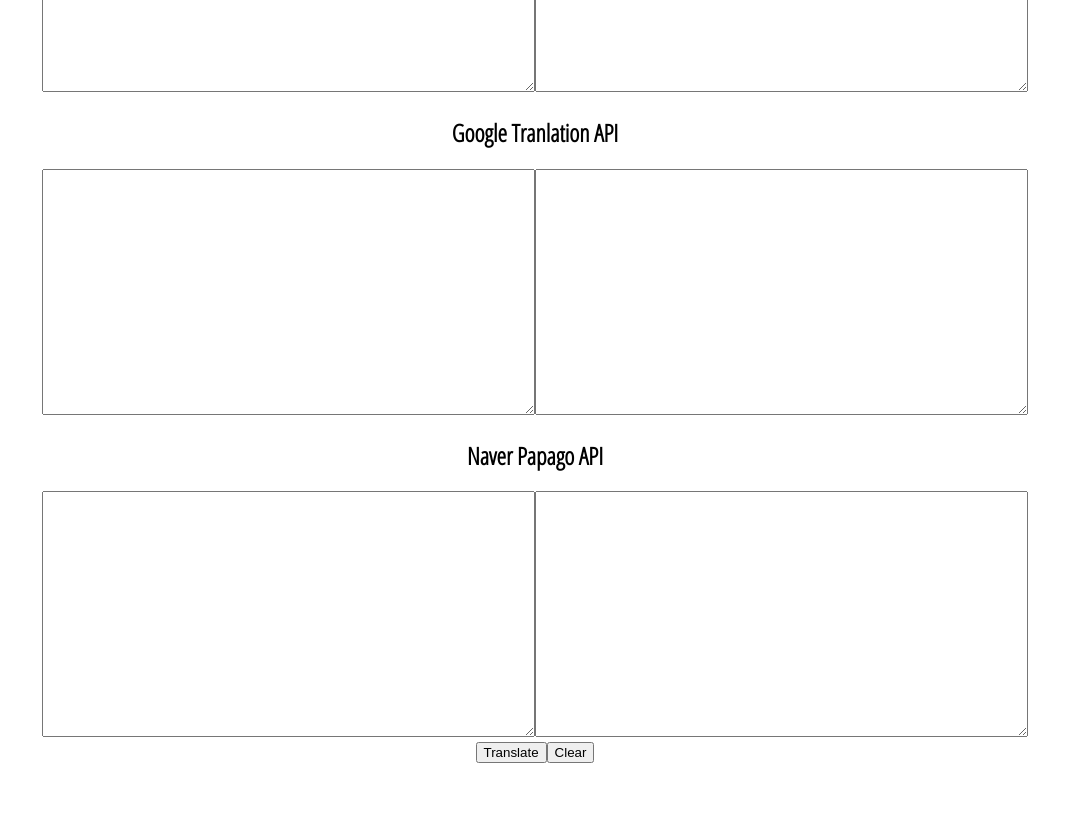
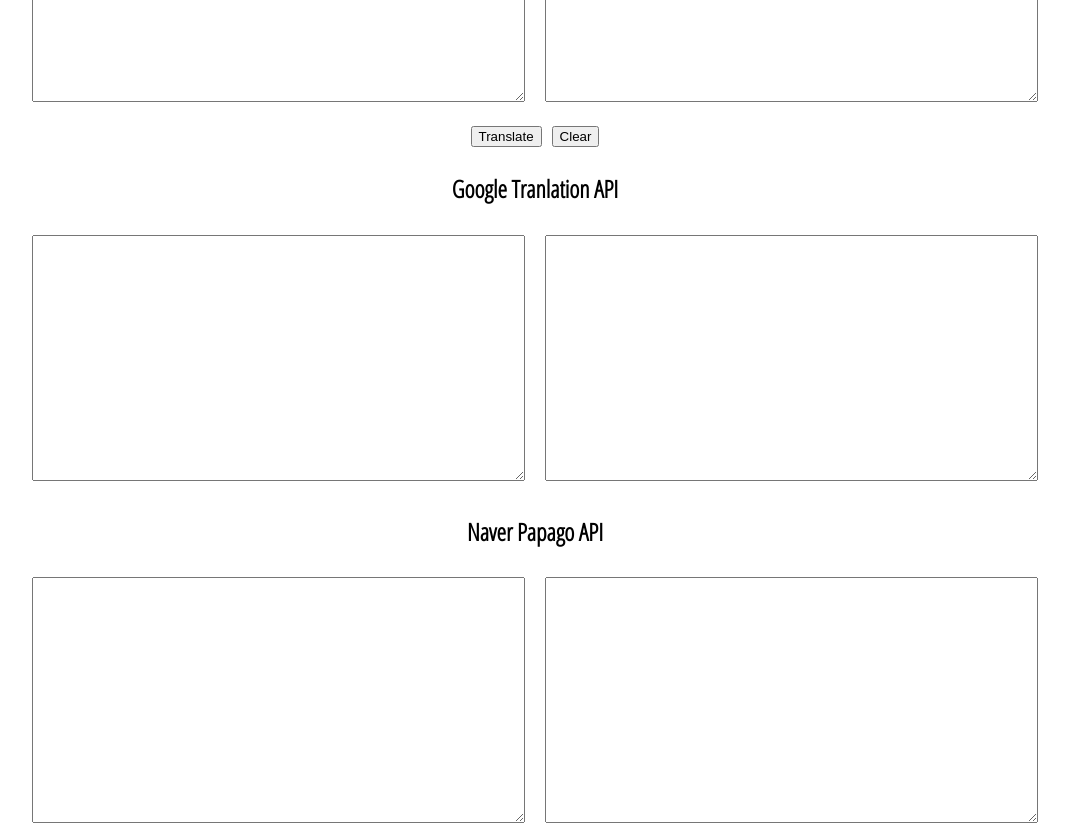
Before and after one commit to sparklingness/better-translator, a React (Create React App) app in the folder client/: page / in a window 1280 px wide. Shown: the part 300-1137 px from the top of the page, without its empty margins (105-1174 px from the left). Before the commit the page ends 1063 px from the top, so only its background shows below. Built offline with nearby package versions, Linux system fonts and the light colour scheme.

Commit message:
[+] Papago API complted.

```diff
--- a/client/src/components/Input.css
+++ b/client/src/components/Input.css
@@ -6,3 +6,15 @@
 h2 {
   font-family: 'Open Sans Condensed', sans-serif;
 }
+
+#buttons {
+  margin: 5px;
+}
+
+button {
+  margin: 5px;
+}
+
+textarea {
+  margin: 10px;
+}
--- a/client/src/components/Input.js
+++ b/client/src/components/Input.js
@@ -10,7 +10,9 @@ class Input extends React.Component {
       textBeforeOrg: "",
       textBeforeEnh: "",
       textAfterGoogleOrg: "",
-      textAfterEnh: ""
+      textAfterGoogleEnh: "",
+      textAfterPapagoOrg: "",
+      textAfterPapagoEnh: ""
     };
 
     this.handleTranslate = this.handleTranslate.bind(this);
@@ -57,8 +59,16 @@ class Input extends React.Component {
       ])
       .then(
         axios.spread((respGoogle, respPapago) => {
-          console.log("[+] axios.all :", respGoogle);
-          console.log("[+] axios.all  :", respPapago);
+          console.log("[+] axios.all - Google :", respGoogle.data);
+          console.log(
+            "[+] axios.all - Papago:",
+            respPapago.data.message.result.translatedText
+          );
+          this.setState({
+            ...this.state,
+            textAfterGoogleOrg: respGoogle.data,
+            textAfterPapagoOrg: respPapago.data.message.result.translatedText
+          });
         })
       )
       .catch(err => new Error(err));
@@ -120,7 +130,9 @@ class Input extends React.Component {
       textBeforeOrg: "",
       textBeforeEnh: "",
       textAfterGoogleOrg: "",
-      textAfterEnh: ""
+      textAfterGoogleEnh: "",
+      textAfterPapagoOrg: "",
+      textAfterPapagoEnh: ""
     });
   }
 
@@ -145,6 +157,22 @@ class Input extends React.Component {
             rows="10"
             value={this.state.textBeforeEnh}
           />
+        </div>
+        <div id="buttons">
+          <button
+            id="btn btn-translate"
+            onClick={this.handleTranslate}
+            className="btn btn-raised btn-success"
+          >
+            Translate
+          </button>
+          <button
+            id="btn btn-clear"
+            onClick={this.handleClear}
+            className="btn btn-raised btn-secondary"
+          >
+            Clear
+          </button>
         </div>
         <div id="text-google">
           <h2>Google Tranlation API</h2>
@@ -180,24 +208,6 @@ class Input extends React.Component {
             value={this.state.textAfterPapagoEnh}
           />
         </div>
-        <div>
-          {/* <div id="text-before-enh"> {this.state.textBeforeEnh} </div> */}
-        </div>
-        <div />
-        <button
-          id="btn btn-translate"
-          onClick={this.handleTranslate}
-          className="btn btn-raised btn-success"
-        >
-          Translate
-        </button>
-        <button
-          id="btn btn-clear"
-          onClick={this.handleClear}
-          className="btn btn-raised btn-secondary"
-        >
-          Clear
-        </button>
       </div>
     );
   }
```
Also changed, not shown: 1 other file (tests, documents, lock files or other folders).
